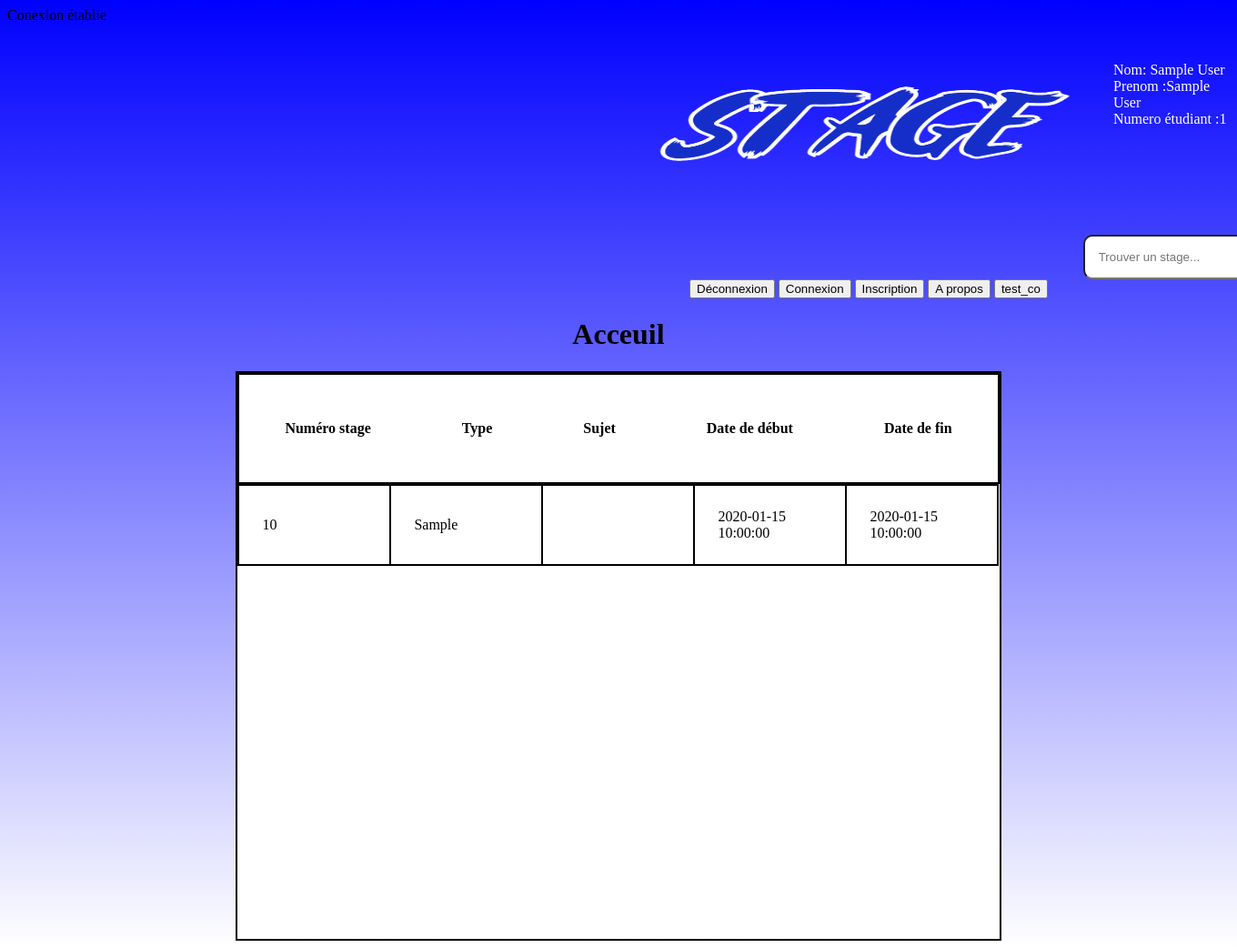
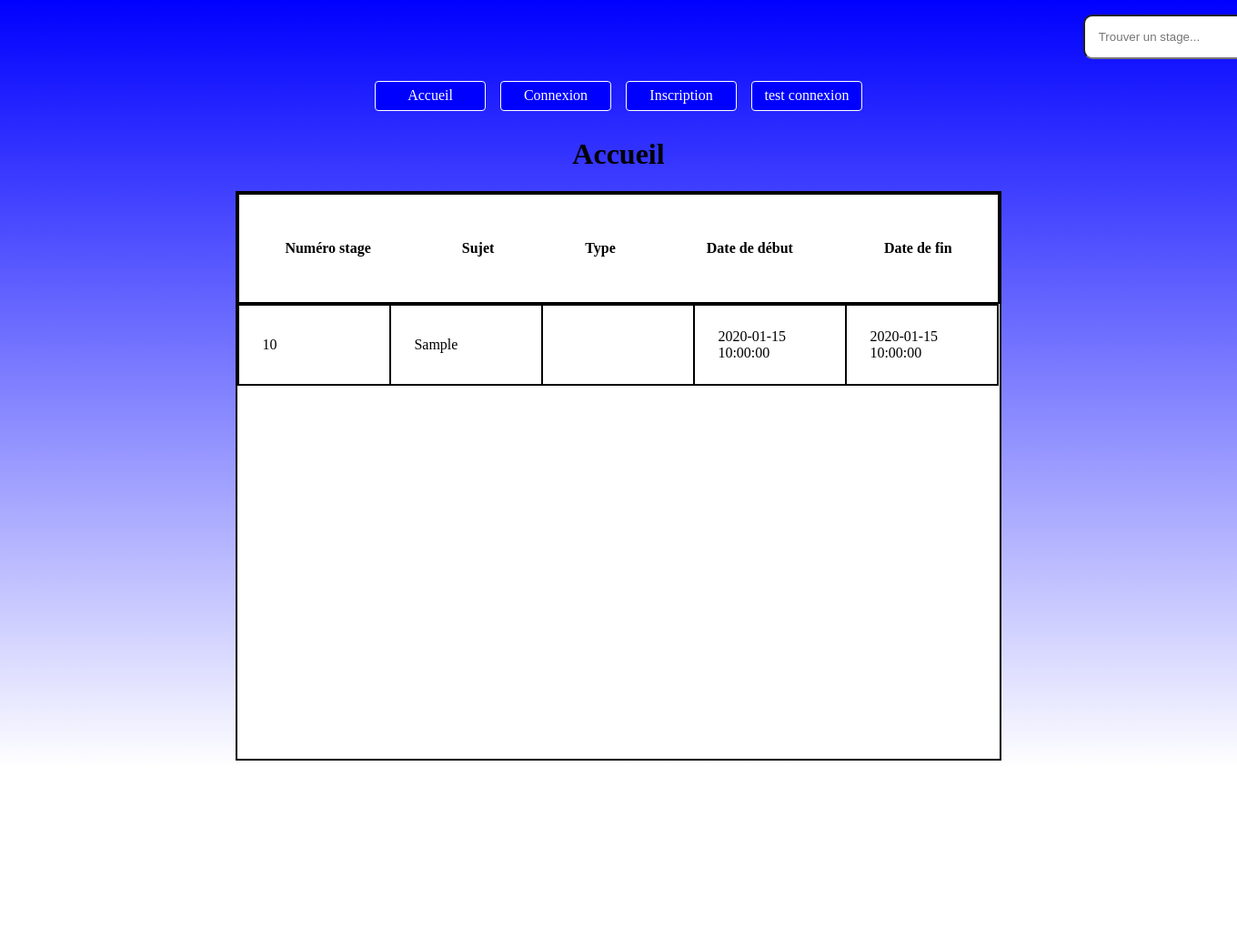
Before and after one commit to lsl3468a/management-internship, a PHP site: page /Backend/ in a window 1360 px wide; the page is wider, and only the part inside the window is pictured. Shown: that part at 91% size. After the commit the page ends 836 px from the top of that part, so only its background shows below. Run offline with PHP 8.4, Linux system fonts and the light colour scheme; the visitor is signed in with stand-in values (Sample User, id 1); tables that the repository leaves empty or names only in its code hold one stand-in row (values such as "Sample post").

Commit message:
menu nav

```diff
--- a/index.php
+++ b/index.php
@@ -4,7 +4,7 @@ session_start();
 	$servername = "localhost";
 	$username = "root";
 	$password = "root";
-	$dbname = "site-stage";
+	$dbname = "gestion_stage";
 
 	// Create connection
 	$conn = new mysqli($servername, $username, $password,$dbname);
@@ -15,18 +15,12 @@ $servername = "localhost";
     die("Echec de connexion a la BDD: " . mysqli_connect_error());
 	}
 
-	echo "Conexion établie ";
-	echo "<br/>";
 ?>
-
-
-
-
 
 <!DOCTYPE html>
 <html>
     <head>
-	 <meta charset="utf-8">
+	 <meta charset="UTF-8">
         <title>
             Trouve un Stage
 			<?php
@@ -42,27 +36,35 @@ $servername = "localhost";
 	<body>
 		<header>
 			<figure>
-				<img src = "Stage-Water-Logo.png">
+				<!-- <img src = "Stage-Water-Logo.png"> -->
 			</figure>
 			<input id="searchbar" onkeyup="search_stage()" type="text"
 			name="search" placeholder="Trouver un stage...">
-			<div id="bouton">
-			<button  type="button" onclick="alert('Vous avez étez déconnecter!')" <?php //session_destroy;?> >Déconnexion</button>
-			 <button  type="button" onclick="window.location.href = 'http://localhost/Site_Stage/Connexion.php';">Connexion</button>
-			 <button type="button" onclick="window.location.href = 'http://localhost/Site_Stage/Inscription.php';">Inscription</button>
-			 <button  type="button" onclick="window.location.href = 'http://localhost/Backend/a_propos';">A propos</button>
-			 <button type="button" onclick="window.location.href = 'http://localhost/Site_Stage/Etudiant.php';">test_co</button>
-			 </div>
-			 <div id="info"><?php
-			 echo "<br/>";
+			<ul class="menu">
+			    <li>
+			        <a href="index.php">Accueil</a>
+			    </li>
+			    <li>
+			        <a href="connexion.php">Connexion</a>
+			    </li>
+			    <li>
+			        <a href="inscription_etudiant.php">Inscription</a>
+			    </li>
+			    <li>
+			        <a href="Etudiant.php">test connexion</a>
+			    </li>
+			</ul>
+			<div id="info">
+			<?php
+			 /*echo "<br/>";
 			 echo 'Nom: ' .$_SESSION['nom']. '<br>';
 			 echo 'Prenom :' .$_SESSION['prenom']. '<br>';
-			 echo 'Numero étudiant :' .$_SESSION['id_etudiant']. '<br>';
+			 echo 'Numero étudiant :' .$_SESSION['id_etudiant']. '<br>';*/
 			 ?></div>
 		</header>
 
 		<h1>
-		Acceuil
+		Accueil
 		</h1>
 		<?php
 			$_SESSION['prenom'] = 'Pierre';
@@ -74,8 +76,8 @@ $servername = "localhost";
 			<thead>
 				<tr>
 					<th>Numéro stage</th>
+					<th>Sujet</th>
 					<th>Type</th>
-					<th>Sujet</th>
 					<th>Date de début</th>
 					<th>Date de fin</th>
 				</tr>
@@ -84,29 +86,20 @@ $servername = "localhost";
 			  <?php
 				 $req="SELECT * FROM stage";
 				 $result = $conn->query($req);
-
 				 if ($result->num_rows > 0 )
 					 {
 				// affiche les données de chaque ligne
 				while ($row = $result->fetch_assoc())
 				{
-
 					?>
-
-
-
 					 <tr>
 						<td><?php echo $row['id_stage']?></td>
 						<td><?php echo $row['sujet']?></td>
-
 						<td><?php echo $row['type']?></td>
-
 						<td><?php echo $row['date_debut']?></td>
 						<td><?php echo $row['date_fin']?></td>
 
 					  </tr>
-
-
 					<?php
 					//echo "<br> id : " . $row[ "id_stage" ]. " - Sujet : " . $row[ "sujet" ]. " - type : " . $row[ "type" ]. " - date de debut : " . $row[ "date_debut" ]. " " . " - date de fin : ". $row[ "date_fin" ] . "<br>" ;
 				}
@@ -121,9 +114,5 @@ $servername = "localhost";
 			</tbody>
 	<table>
 </div>
-
-
-
-
 	</body>
 </html>
--- a/site.css
+++ b/site.css
@@ -2,6 +2,31 @@ html
 {
   width:auto;
   height:auto;
+}
+.menu {
+    display: flex;
+    padding:0;
+    justify-content: center
+}
+.menu li {
+    list-style-type: none ;       /* Suppression des puces */
+}
+.menu a {
+    display:block;                /* Transformation en block */
+    min-width: 120px;             /* Largeur minimale des liens */
+    margin: 0.5rem;               /* Marges externes (1 valeurs = 4 directions) */
+    padding: 0.4rem 0;            /* Marges internes (2 valeurs = haut/bas et gauche/droite)*/
+    text-align: center;           /* Centrage du texte */
+    background-color: blue;    /* Couleur d'arrière-plan */
+    color: #fff;                  /* Couleur du texte */
+    text-decoration: none;        /* Suppression du soulignement */
+    border: 1px solid #fff;       /* Ajout d'une bordure */
+    border-radius: 4px;
+}
+.menu a:hover {
+  background-color: white;
+  color: black;
+  border-color: black;
 }
 
 /*Header*/
```
Also changed, not shown: Etudiant.php (+16 -10 lines), styleT1.css (+25 -0 lines), telechargement.php (+5 -5 lines). Lines whose indentation alone changed are shown as unchanged.
